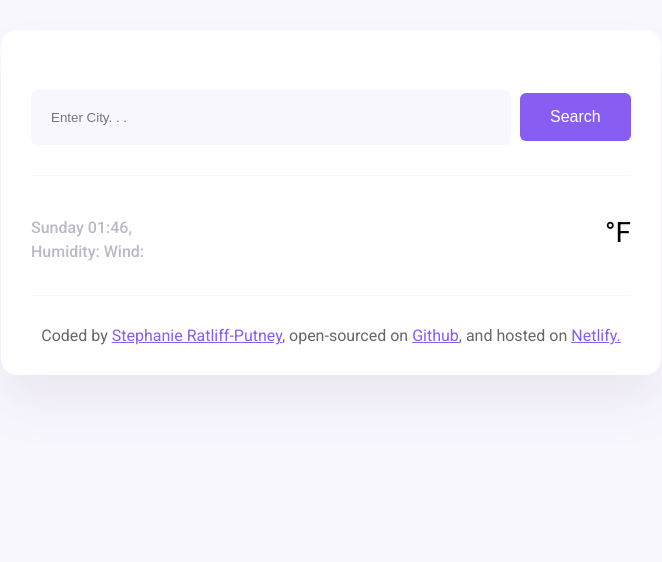
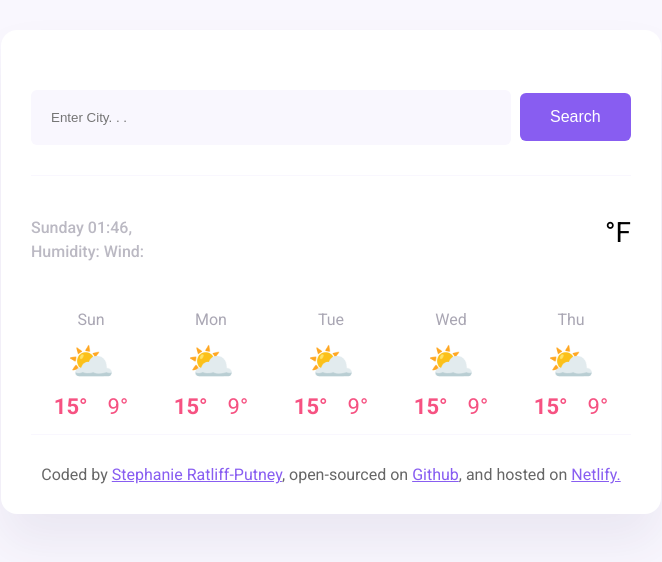
Before and after one commit to MutableSpectre/srp-weather-application-project, a website built with Parcel: page index.html in a window 1280 px wide. Shown: the whole page, without its empty margins (309-971 px from the left). Built offline with nearby package versions, Linux system fonts and the light colour scheme; no server answers; a web font is replaced by a local one.

Commit message:
Added HTML, CSS, and Javascript
Made a forecast section using HTML, CSS, and JavaScript.

```diff
--- a/index.html
+++ b/index.html
@@ -36,6 +36,7 @@
             <div class="degrees" id="degrees">°F</div>
         </div>
         </div>
+        <div class="weather-forecast" id="forecast"></div>
     </main>
     <footer>
         Coded by
--- a/src/index.js
+++ b/src/index.js
@@ -55,10 +55,36 @@
     return `${formattedDay} ${hours}:${minutes}`;
   }
 
+  function displayForecast() {
+    let days = ["Sun", "Mon", "Tue", "Wed", "Thu"];
+    let forecastHtml = "";
+
+    days.forEach(function (day) {
+      forecastHtml =
+        forecastHtml +
+        `
+        <div class="weather-forecast-day">
+          <div class="weather-forecast-date">${day}</div>
+          <div class="weather-forecast-icon">⛅</div>
+          <div class="weather-forecast-temperatures">
+            <div class="weather-forecast-temperature">
+              <strong>15°</strong>
+            </div>
+            <div class="weather-forecast-temperature">9°</div>
+          </div>
+        </div>
+      `;
+    });
+
+    let forecastElement = document.querySelector("#forecast");
+    forecastElement.innerHTML = forecastHtml;
+  }
+
 let searchForm = document.querySelector("#search-form");
 searchForm.addEventListener("submit", searchSubmit);
 
 searchCity("Lansing");
+displayForecast();
 
 let currentDateElement = document.querySelector("#current-date");
 let currentDate = new Date();
--- a/src/styles.css
+++ b/src/styles.css
@@ -85,6 +85,38 @@
     font-size: 28px;
 }
 
+.weather-forecast {
+    display: flex;
+    justify-content: space-around;
+    margin-top: 30px;
+}
+
+.weather-forecast-date {
+    color: rgba(39, 33, 66, 0.4);
+    font-size: 16px;
+    line-height: 20px;
+    margin-bottom: 10px;
+    text-align: center;
+}
+
+.weather-forecast-icon {
+    font-size: 38px;
+    text-align: center;
+}
+
+.weather-forecast-temperatures {
+    color: #F65282;
+    display: flex;
+    font-size: 22px;
+    justify-content: center;
+    margin-top: 10px;
+    text-align: center;
+}
+
+.weather-forecast-temperature {
+    padding: 0 10px;
+}
+
 footer {
     border-top: 1px solid #f9f7fe;
     color: rgba(0, 0, 0, 0.6);
```
